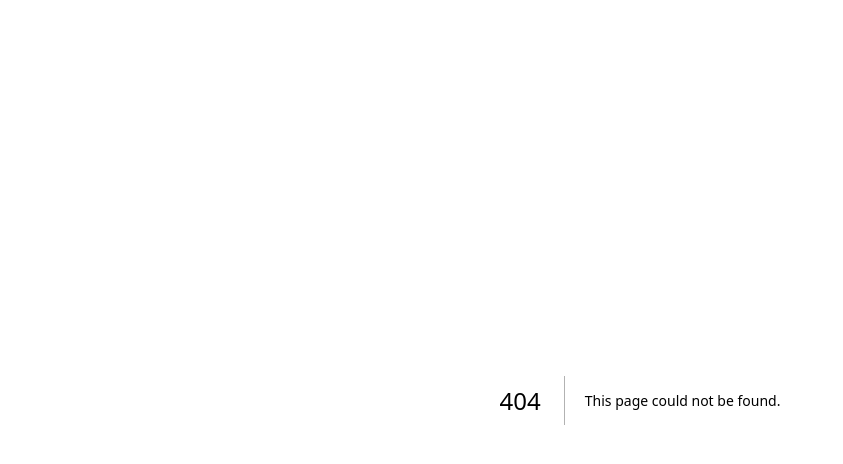
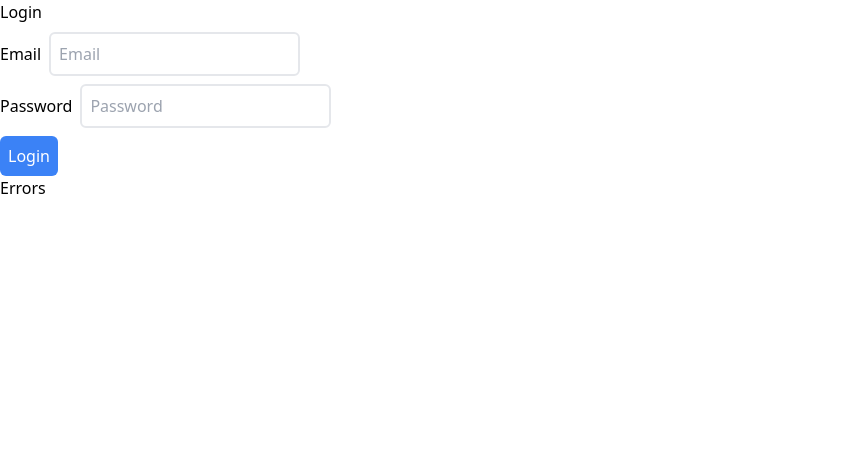
Before and after one commit to ant-joshua/job-portal-app, a Next.js app: page /auth/login in a window 1280 px wide. Before the commit this address had no page. Shown: the top 464 px of the page, without its empty margins (0-843 px from the left). Built offline with nearby package versions, Linux system fonts and the light colour scheme.

Commit message:
feat: add login page and validation with regex

```diff
--- /dev/null
+++ b/src/pages/auth/login.tsx
@@ -0,0 +1,94 @@
+import React, {useState} from "react";
+
+const Login = () => {
+    const [errors, setErrors] = useState<{field: string,message: string,isValid: boolean}[]>([{
+        field: "email",
+        message: "Email is not valid",
+        isValid: true
+    },{
+        field: "password",
+        message: "Password is not valid",
+        isValid: true
+    }]);
+    const [email, setEmail] = useState("");
+    const [password, setPassword] = useState("");
+
+    const disableIfErrors = () => {
+        let isDisabled = false;
+        errors.forEach((error) => {
+            if (!error.isValid) {
+                isDisabled = true;
+            }
+        });
+        return isDisabled;
+    }
+
+    const onChangeEmail = (e: React.ChangeEvent<HTMLInputElement>) => {
+        // validate email
+        let regex = /^([a-zA-Z0-9_\-\.]+)@([a-zA-Z0-9_\-\.]+)\.([a-zA-Z]{2,5})$/g;
+        if (!regex.test(e.target.value)) {
+
+            const mapErrors = errors.map((error) => {
+                if (error.field === "email") {
+                    return {
+                        ...error,
+                        message: "Email is not valid",
+                        isValid: false
+                    }
+                }
+                return error;
+            });
+
+            setErrors(mapErrors);
+        }else{
+            const mapErrors = errors.map((error) => {
+                if (error.field === "email") {
+                    return {
+                        ...error,
+                        message: "Email is not valid",
+                        isValid: true
+                    }
+                }
+                return error;
+            });
+            setErrors(mapErrors);
+        }
+        setEmail(e.target.value);
+    }
+
+    return (
+        <>
+            <h1>Login</h1>
+            <div className={"mt-2 flex grid-cols-2 gap-2 align-middle"}>
+                <label htmlFor={"email"} className={"self-center"}>Email</label>
+                <input type={"text"} className={
+                    "border-2 border-gray-200 rounded-md p-2"
+                } placeholder={"Email"} value={email} onChange={onChangeEmail}/>
+            </div>
+
+            <div className={"mt-2 flex grid-cols-2 gap-2 "}>
+                <label htmlFor={"password"} className={"self-center"}>Password</label>
+                <input type={"password"} className={
+                    "border-2 border-gray-200 rounded-md p-2"
+                } placeholder={"Password"}/>
+            </div>
+
+            <div>
+                <button className={`bg-blue-500 text-white p-2 rounded-md mt-2 disabled:cursor-not-allowed disabled:opacity-25`} disabled={disableIfErrors()}>Login</button>
+            </div>
+
+            <div>
+                <h2>Errors</h2>
+                <ul>
+                    {errors.map((error,index) => ((!error.isValid && (
+                        <li key={index}>{error.field} : {error.message}</li>
+                    ))))}
+                </ul>
+
+            </div>
+        </>
+    )
+
+}
+
+export default Login;
```
